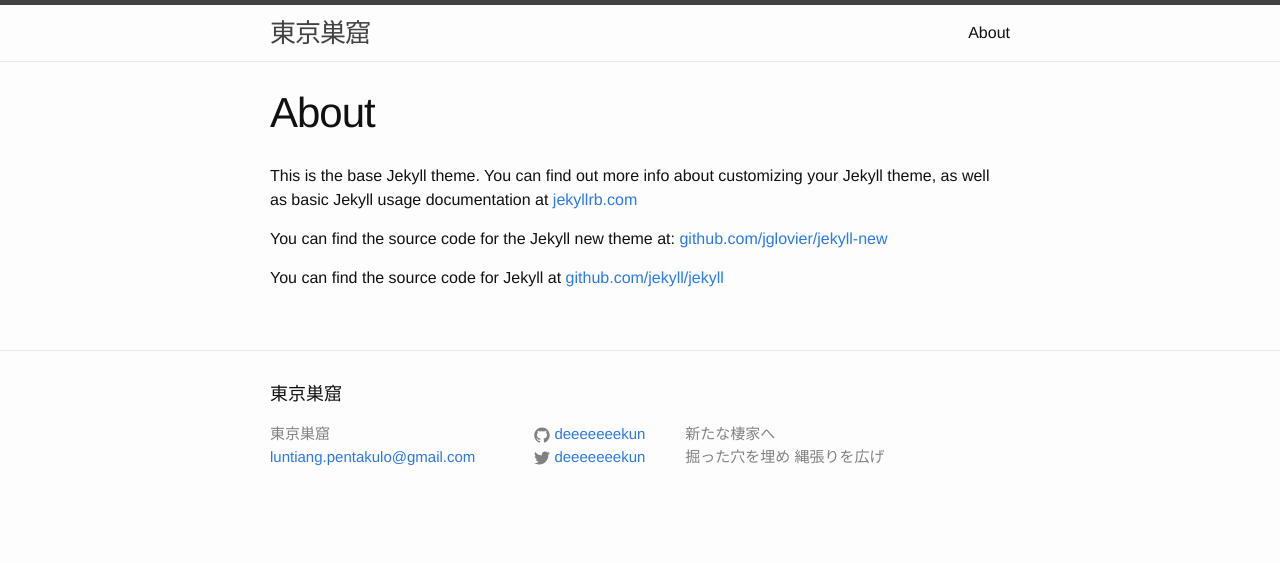
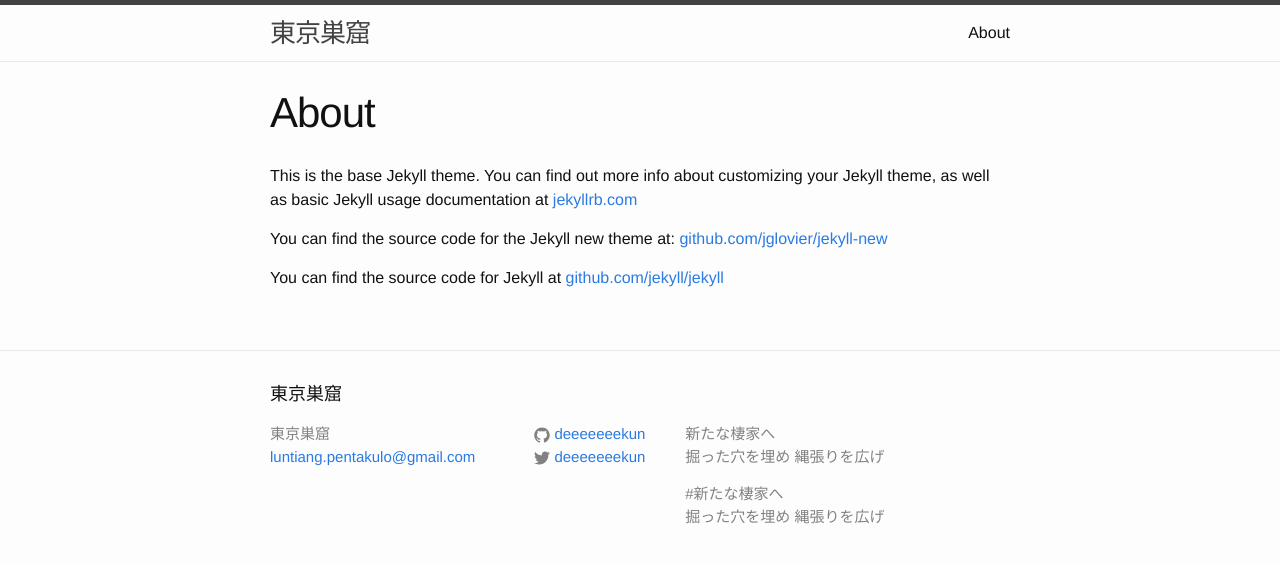
Before and after one commit to davidgenesiscruz/deeeeeeekun.github.io, a Jekyll site: the page built from about.md, in a window 1280 px wide. Shown: the top 563 px of the page. Built offline with Jekyll 4.4.1, drawn with Linux system fonts in a browser that asks for light colours.

Commit message:
footer edit for specific text

```diff
--- a/_includes/footer.html
+++ b/_includes/footer.html
@@ -46,7 +46,7 @@
       </div>
 
       <div class="footer-col  footer-col-3">
-        <p class="text">{{ site.footer_text }}</p>
+        <p class="text">新たな棲家へ<br>掘った穴を埋め 縄張りを広げ</p> #{{ site.footer_text }}</p>
       </div>
     </div>
 
```
Also changed, not shown: 4 other files.
